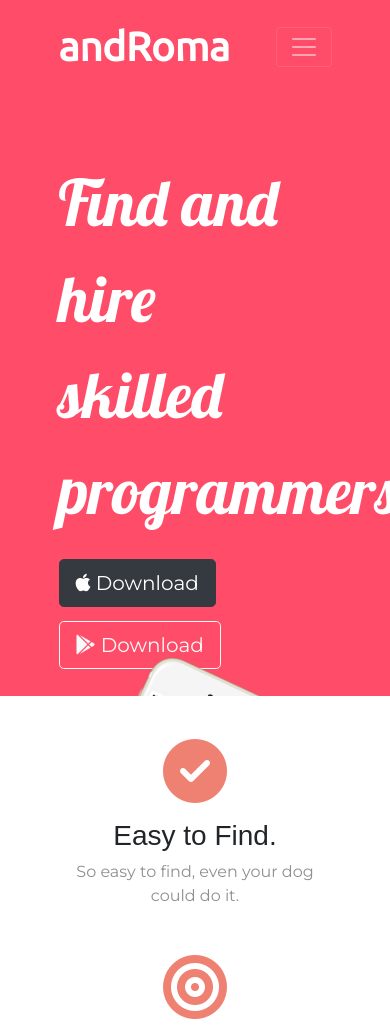
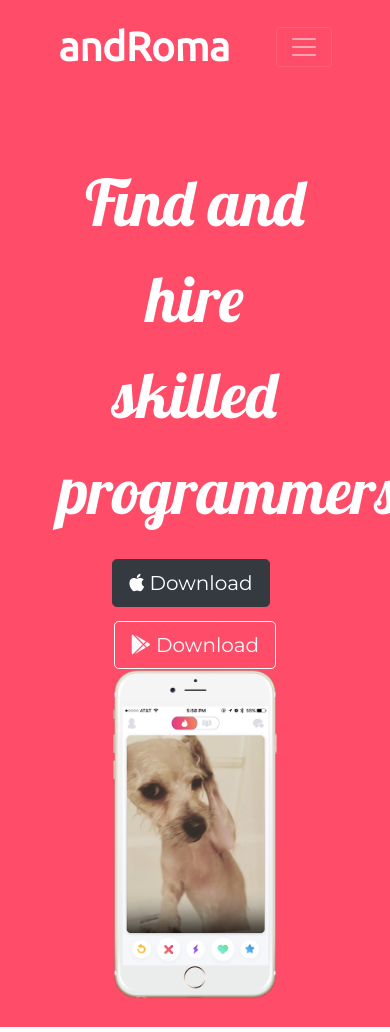
Before and after one commit to omarshah0/androma, a plain HTML site: page index.html in a window 390 px wide. Shown: the top 1032 px of the page. Drawn offline with nearby package versions, Linux system fonts and the light colour scheme.

Commit message:
Updated Styles.css
Added media queries to the title image

```diff
--- a/css/styles.css
+++ b/css/styles.css
@@ -61,6 +61,18 @@ p {
   width: 60%;
   transform: rotate(25deg);
   position: absolute;
+}
+
+@media (max-width: 991px) {
+
+  #title {
+    text-align: center;
+  }
+
+  .title-image {
+    position: static;
+    transform: rotate(0);
+  }
 }
 
 /* Features Section */
```
